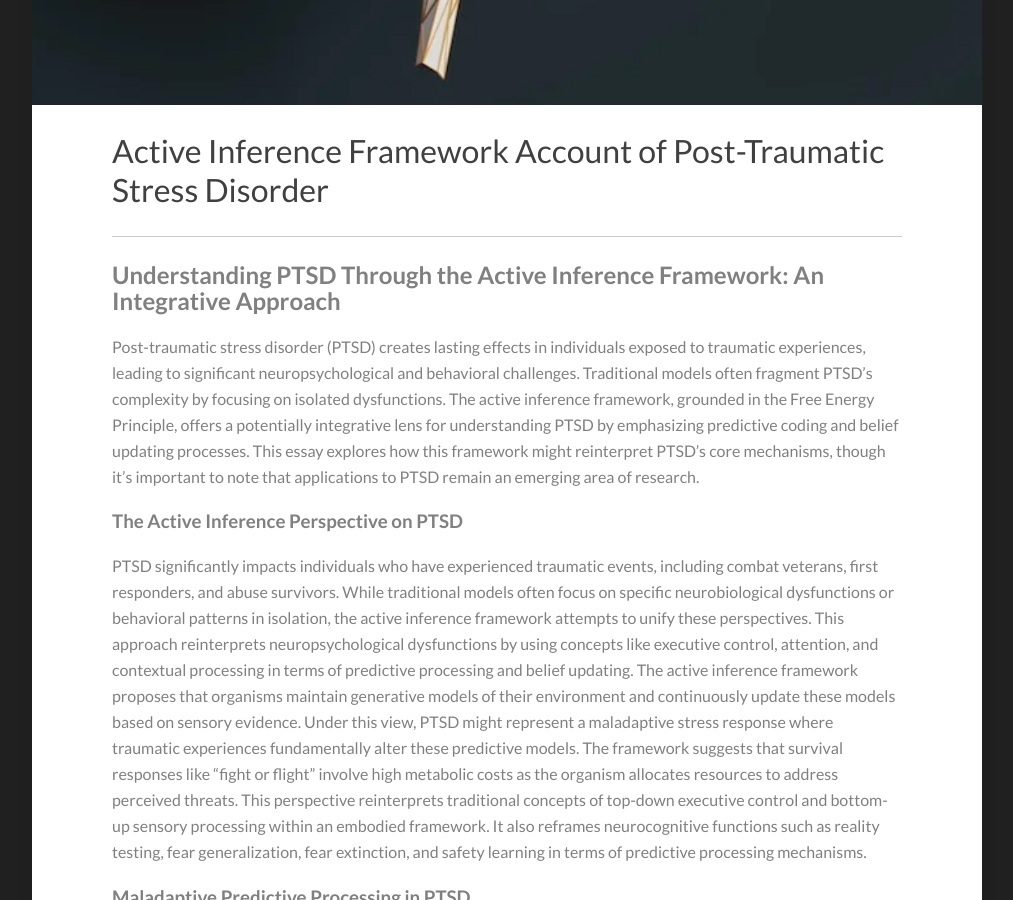
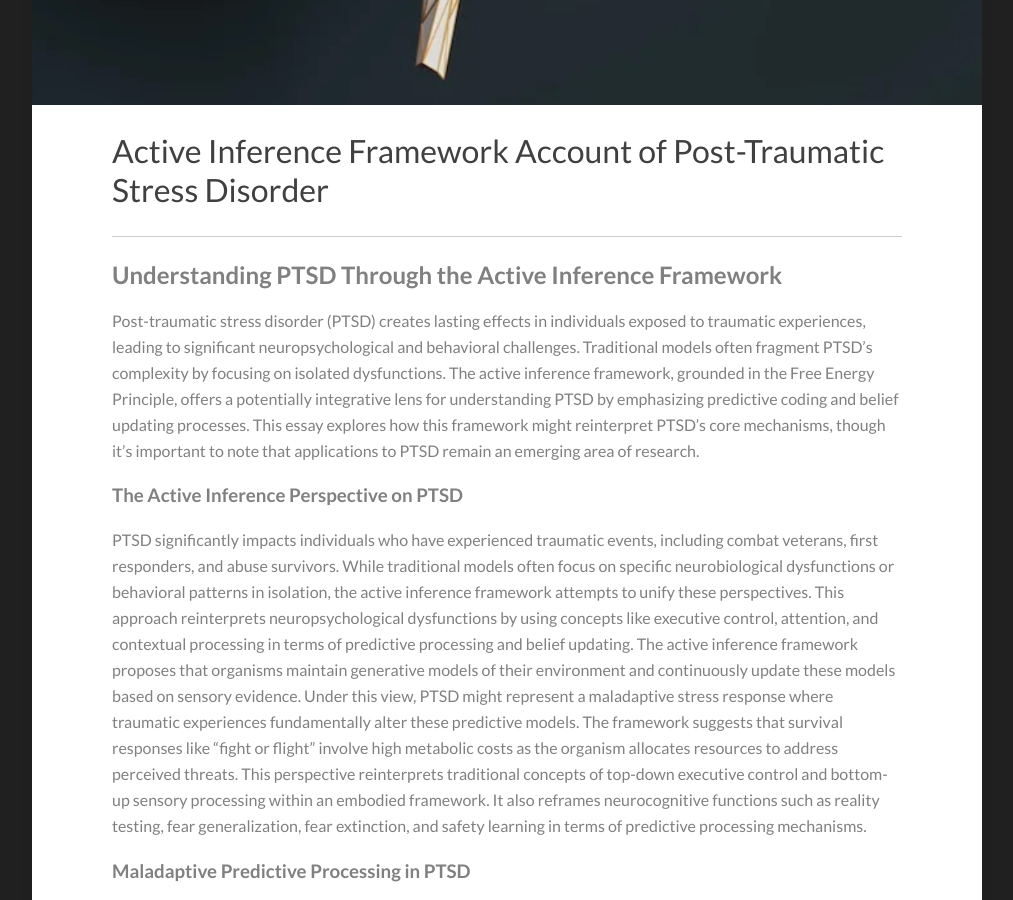
Before and after one commit to Kamran-Afzali/Kamran-Afzali.github.io, a Jekyll site: the page built from _posts/2025-08-25-FEP_PTSD.md, in a window 1280 px wide and 900 px high, scrolled down 868 px. Shown: the whole window, without its empty margins (133-1146 px from the left). Built offline with Jekyll 4.4.1, drawn with Linux system fonts in a browser that asks for light colours.

Commit message:
Update 2025-08-25-FEP_PTSD.md

```diff
--- a/_posts/2025-08-25-FEP_PTSD.md
+++ b/_posts/2025-08-25-FEP_PTSD.md
@@ -8,7 +8,7 @@ date-string: August 2025
 ---
 
 
-## Understanding PTSD Through the Active Inference Framework: An Integrative Approach
+## Understanding PTSD Through the Active Inference Framework
 
 Post-traumatic stress disorder (PTSD) creates lasting effects in individuals exposed to traumatic experiences, leading to significant neuropsychological and behavioral challenges. Traditional models often fragment PTSD's complexity by focusing on isolated dysfunctions. The active inference framework, grounded in the Free Energy Principle, offers a potentially integrative lens for understanding PTSD by emphasizing predictive coding and belief updating processes. This essay explores how this framework might reinterpret PTSD's core mechanisms, though it's important to note that applications to PTSD remain an emerging area of research.
 
```
